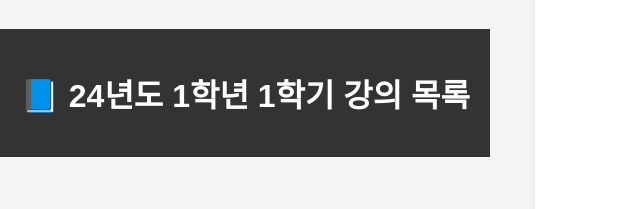
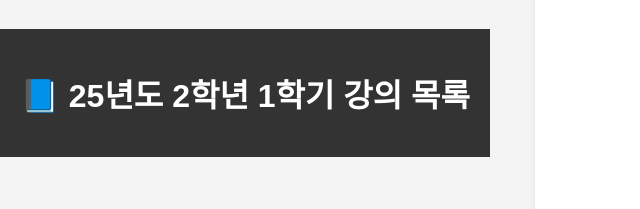
Before and after one commit to ParkYS-IS/AI-office., a plain HTML site: page lecture.25.2-1.html in a window 1280 px wide. Shown: the part 307-516 px from the top of the page, 0-640 px from the left. Drawn offline with Linux system fonts and the light colour scheme.

Commit message:
Update lecture.25.2-1.html

```diff
--- a/lecture.25.2-1.html
+++ b/lecture.25.2-1.html
@@ -8,7 +8,7 @@
 </head>
 <body>
     <header>
-        <h1>📘 24년도 1학년 1학기 강의 목록</h1>
+        <h1>📘 25년도 2학년 1학기 강의 목록</h1>
     </header>
     <div class="container">
         <ul>
```
